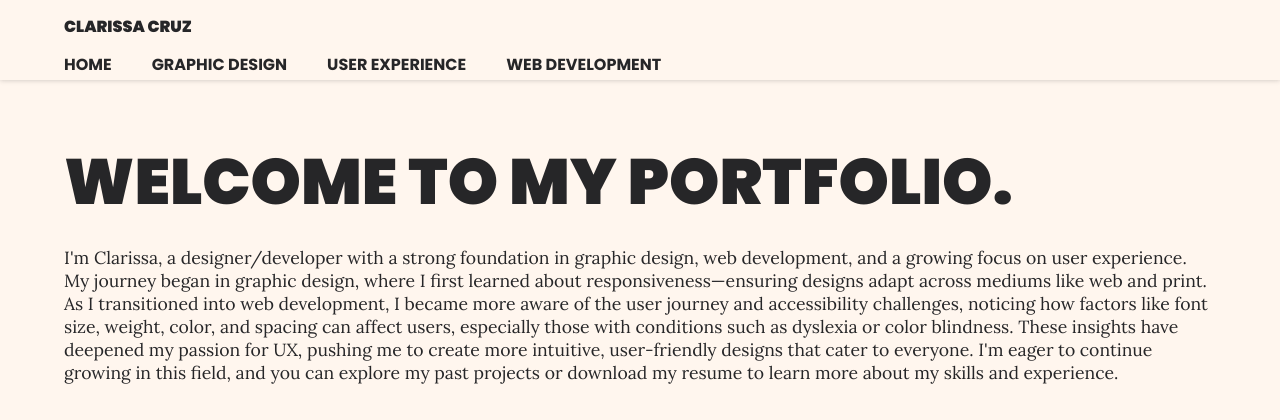
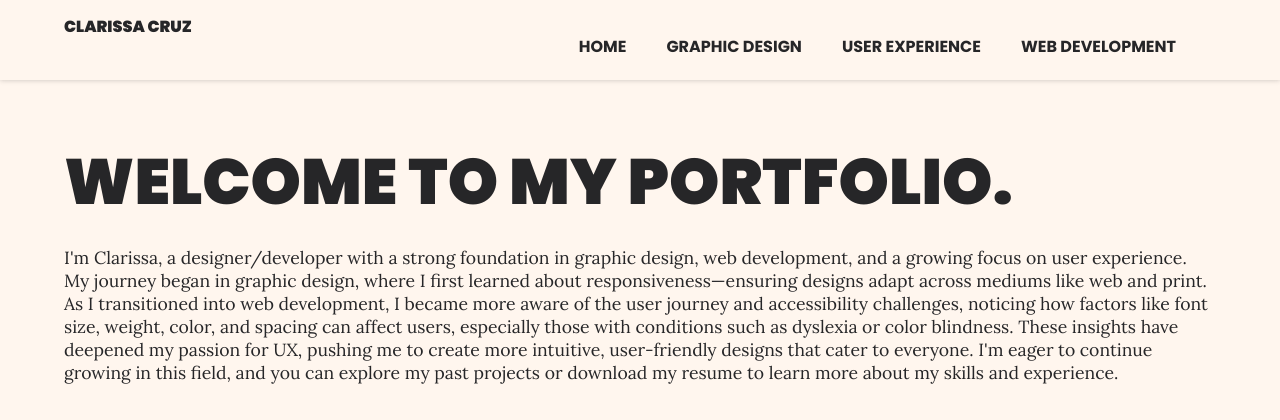
Before and after one commit to ClarissaCD/clarissacd.github.io, a PHP site: page /index.html in a window 1280 px wide. Shown: the top 420 px of the page. Run offline with PHP 8.4, Linux system fonts and the light colour scheme.

Commit message:
Update main.css

```diff
--- a/css/main.css
+++ b/css/main.css
@@ -8,7 +8,7 @@ font-family: "Lora", serif;
 /* Header */
 header {    width: 100%;  position: fixed;   height: 80px;      box-shadow: 0px 0px 5px rgba(38, 38, 40, 0.25); z-index: 100;
 background-color: #FFF6EE;}
-.header-inner {    max-width: 1200px;    width: 90%;    margin: auto;    padding: 18px 0;    position: relative;  }
+.header-inner {  display: flex; flex-flow: wrap; justify-content: space-between;  max-width: 1200px;    width: 90%;    margin: auto;    padding: 18px 0;    position: relative;  }
   /* Menu */
 #header-menu {    list-style: none;    display: flex;    padding-left: 0;}
 #header-menu li, #header-menu li a {    margin-right: 20px;    font-weight: 700;
```
